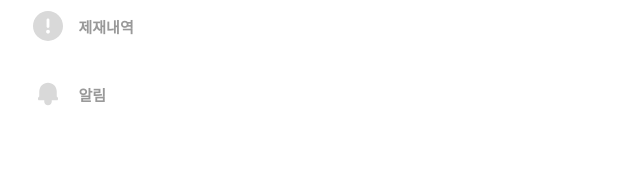
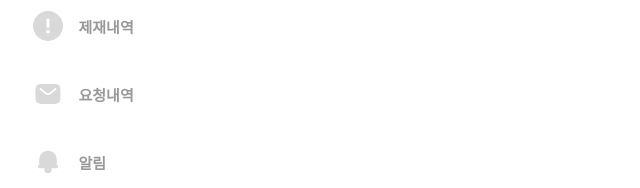
Before and after one commit to Team-Ampersand/GKR-Frontend, a Next.js app: page /home in a window 1280 px wide. Shown: the part 394-582 px from the top of the page, without its empty margins (0-640 px from the left). Built offline with nearby package versions, Linux system fonts and the light colour scheme.

Commit message:
Update: 사이드바 디자인에 맞게 변경

```diff
--- a/src/asset/data/MenuData.ts
+++ b/src/asset/data/MenuData.ts
@@ -1,4 +1,4 @@
-import { Folder, Profile, Handshake, Bell, Document, Cution } from 'asset/svg';
+import { Folder, Profile, Bell, Document, Cution, Letter } from 'asset/svg';
 
 interface menuListProps {
   icon: any;
@@ -21,13 +21,6 @@ export const MenuData: menuListProps[] = [
     show: ['member'],
   },
   {
-    icon: Handshake,
-    routerName: '/Rental',
-    title: '기자재 대여',
-    show: ['member'],
-  },
-
-  {
     icon: Document,
     routerName: '/Regist',
     title: '물품 등록',
@@ -40,6 +33,12 @@ export const MenuData: menuListProps[] = [
     show: ['admin'],
   },
   {
+    icon: Letter,
+    routerName: '/Request',
+    title: '요청내역',
+    show: ['admin'],
+  },
+  {
     icon: Bell,
     routerName: '/Notice',
     title: '알림',
--- a/src/asset/svg/index.ts
+++ b/src/asset/svg/index.ts
@@ -8,6 +8,7 @@ import Exit from 'asset/svg/Exit.svg';
 import GKRLogoA from 'asset/svg/GKRLogoA.svg';
 import Document from 'asset/svg/Document.svg';
 import Cution from 'asset/svg/Cution.svg';
+import Letter from 'asset/svg/Letter.svg';
 
 export {
   GauthLgo,
@@ -20,4 +21,5 @@ export {
   GKRLogoA,
   Document,
   Cution,
+  Letter,
 };
```
Also changed, not shown: src/asset/svg/Letter.svg (added).
